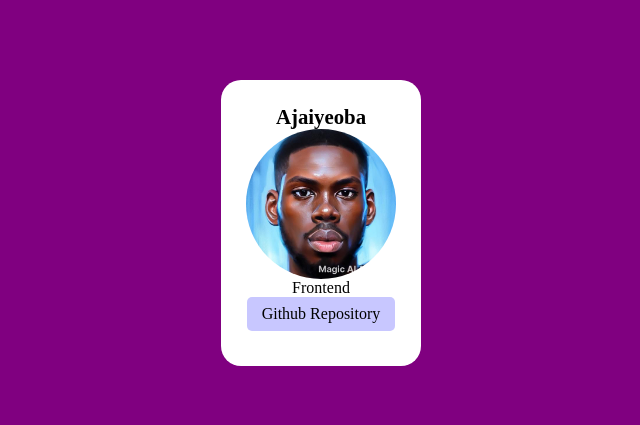
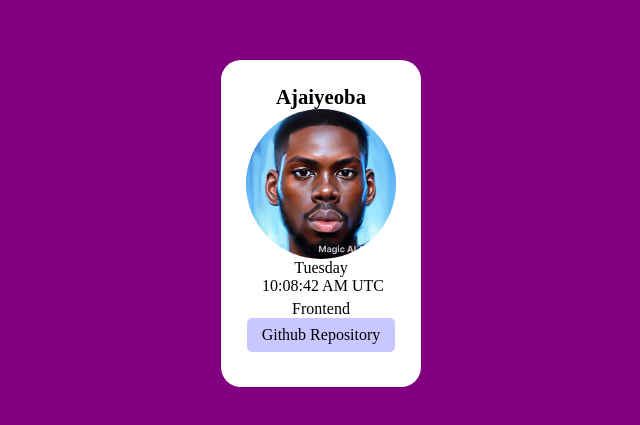
Before and after one commit to Ajaiyeoba/Hng-Stage1, a plain HTML site: page index.html in a window 1280 px wide. Shown: the part 177-602 px from the top of the page, without its empty margins (319-959 px from the left). Drawn offline with Linux system fonts and the light colour scheme.

Commit message:
Update index.html

```diff
--- a/index.html
+++ b/index.html
@@ -10,7 +10,10 @@
     <section class="container">
      <h2 data-testid="slackUserName"> Ajaiyeoba </h2>
         <img src="john.jpeg" alt="Ajaiyeoba" data-testid="slackDisplayImage">
-
+         <div class="dat">
+            <p data-testid="currentDayOfTheWeek"></p>
+            <p data-testid="currentUTCTime"></p>
+        </div>
         <p data-testid="myTrack"> Frontend</p>
         <a href="https://github.com/Ajaiyeoba/Hng-Stage1" data-testid="githubURL">Github Repository</a>
     </section>
```
